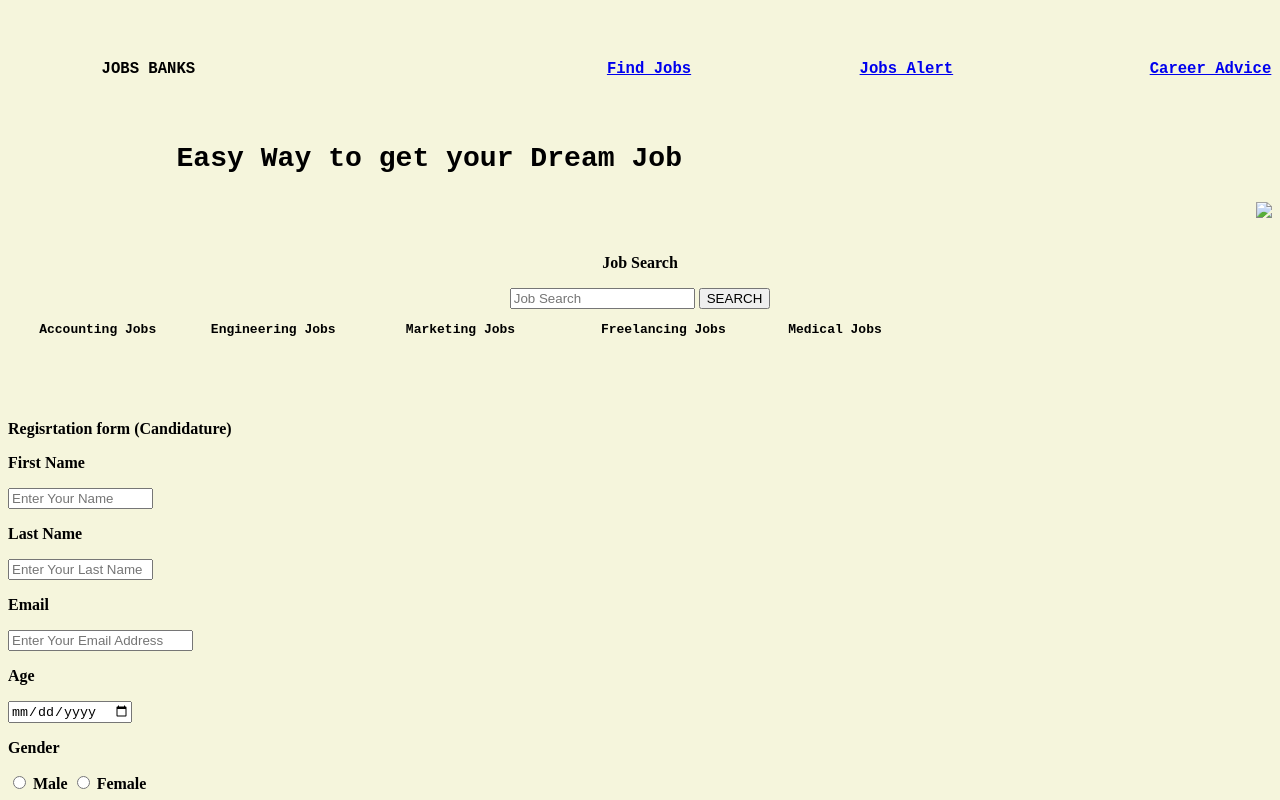
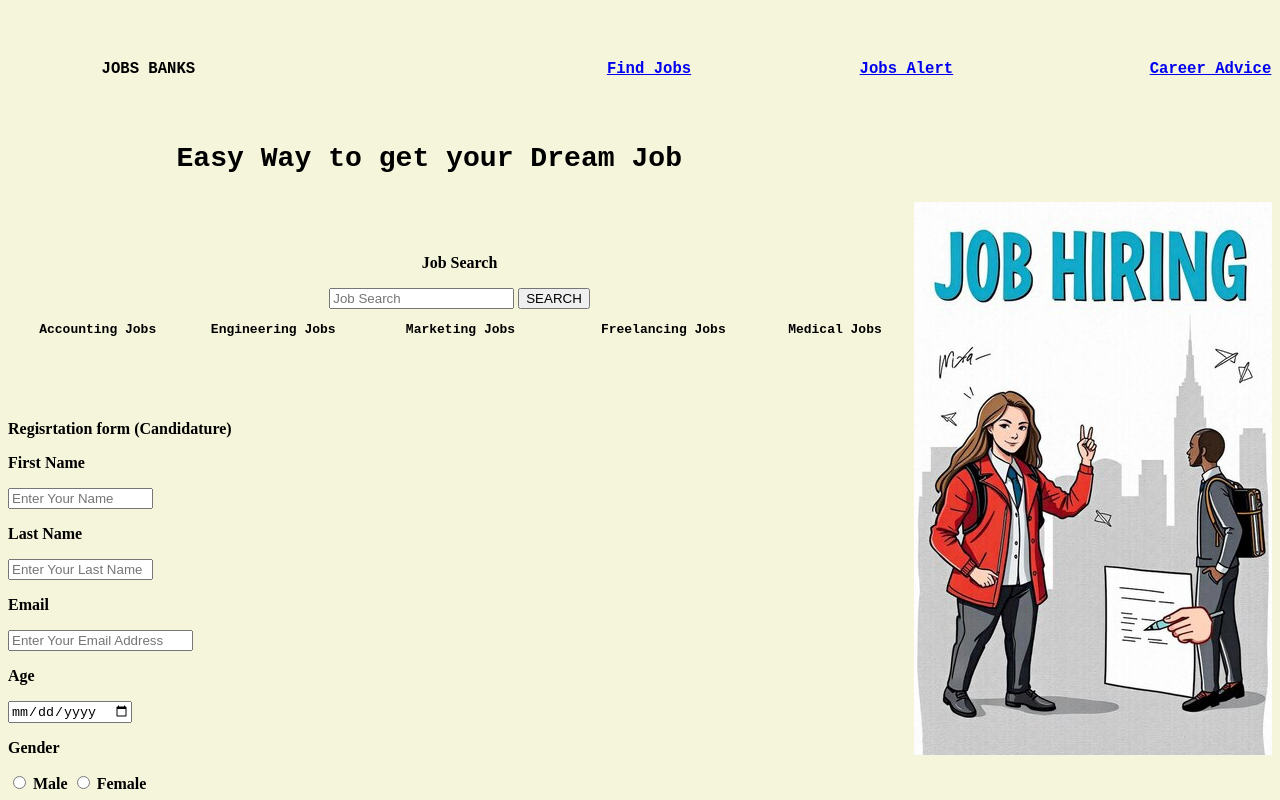
Before and after one commit to NoumanIsrar90/Github-learning, a plain HTML site: page index.html in a window 1280 px wide. Shown: the top 800 px of the page. Drawn offline with Linux system fonts and the light colour scheme.

Commit message:
Update index.html

```diff
--- a/index.html
+++ b/index.html
@@ -7,7 +7,7 @@
 <b><big><pre>          JOBS BANKS                                            <a href="http://www.rozee.pk">Find Jobs</a>                  <a href="http://www.bayrozgar.com">Jobs Alert</a>                     <a href="http://www.rozee.pk">Career Advice</a></pre>
 
 <br>
-<h2><big><pre>          Easy Way to get your Dream Job</h2></big>      <img src=./"jobs.jpg" align="right"  />
+<h2><big><pre>          Easy Way to get your Dream Job</h2></big>      <img src="jobs.jpg" align="right"  />
 </big>
 <br>
 <br>
```
